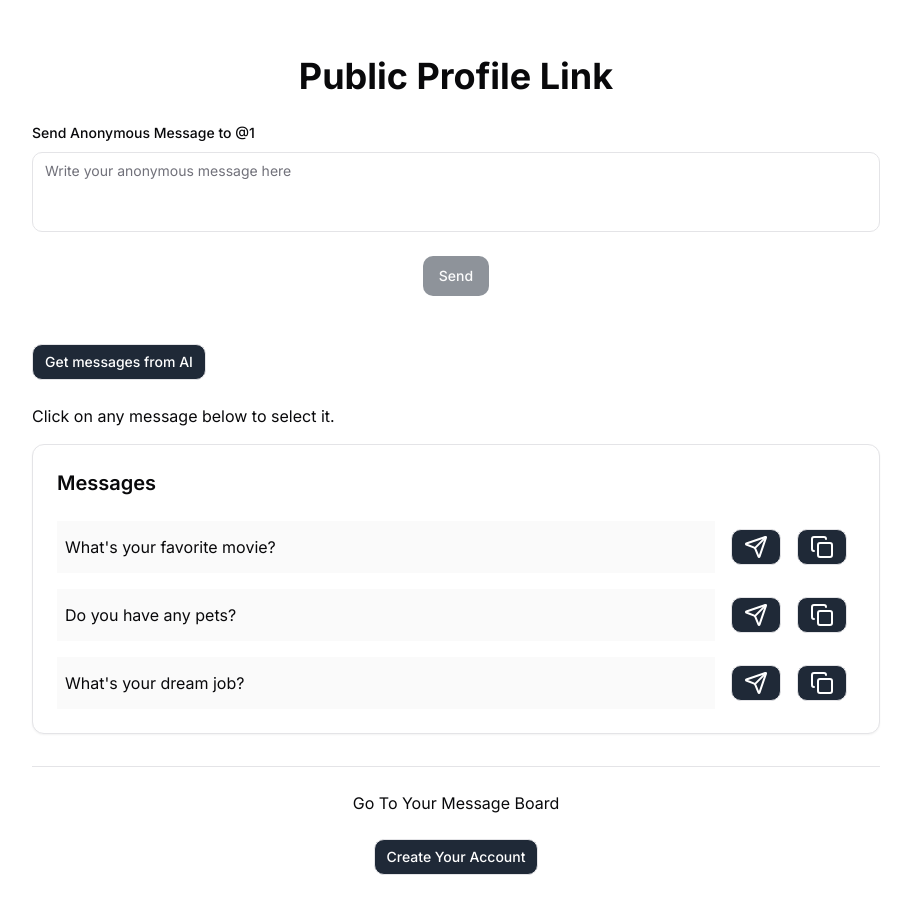
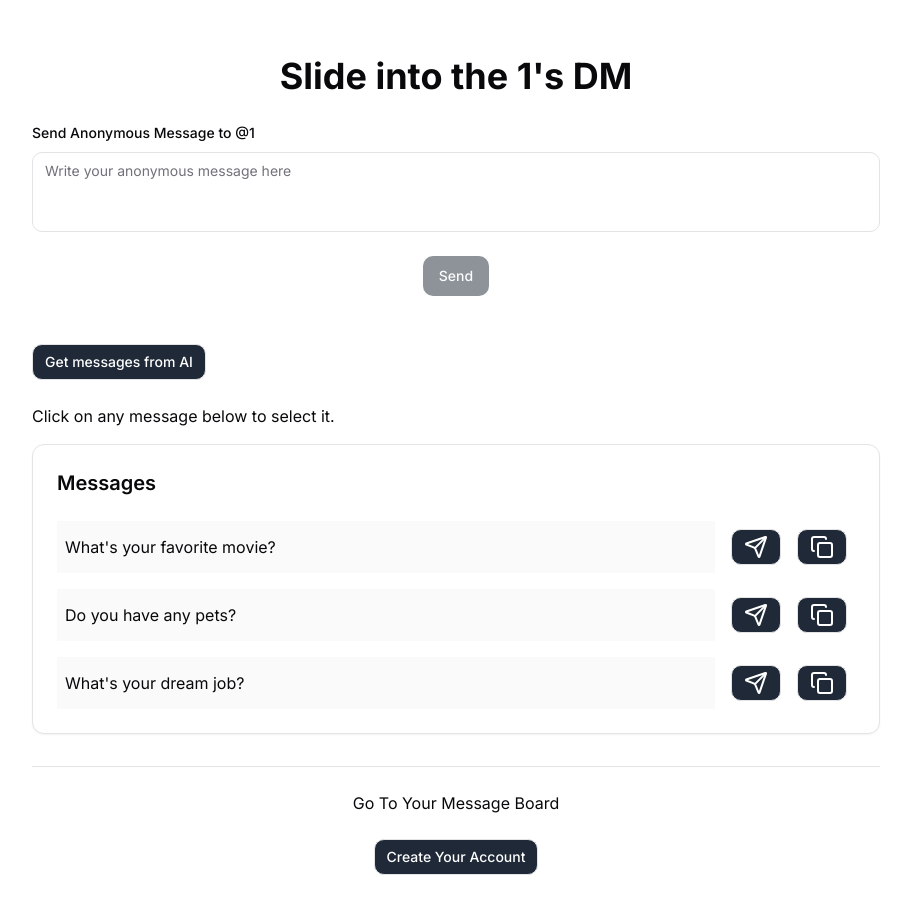
Before and after one commit to shaleshkalyan/message-ai, a Next.js app: page /public/1 in a window 1280 px wide. Shown: the top 914 px of the page, without its empty margins (184-1095 px from the left). Built offline with nearby package versions, Linux system fonts and the light colour scheme.

Commit message:
Fix : UI heading update

```diff
--- a/src/app/public/[username]/page.tsx
+++ b/src/app/public/[username]/page.tsx
@@ -110,7 +110,7 @@ export default function SendMessage() {
   return (
     <div className="container mx-auto my-8 p-6 bg-white rounded max-w-4xl">
       <h1 className="text-4xl font-bold mb-6 text-center">
-        Public Profile Link
+      Slide into the  {username}'s DM
       </h1>
       <Form {...form}>
         <form onSubmit={form.handleSubmit(onSubmit)} className="space-y-6">
```
